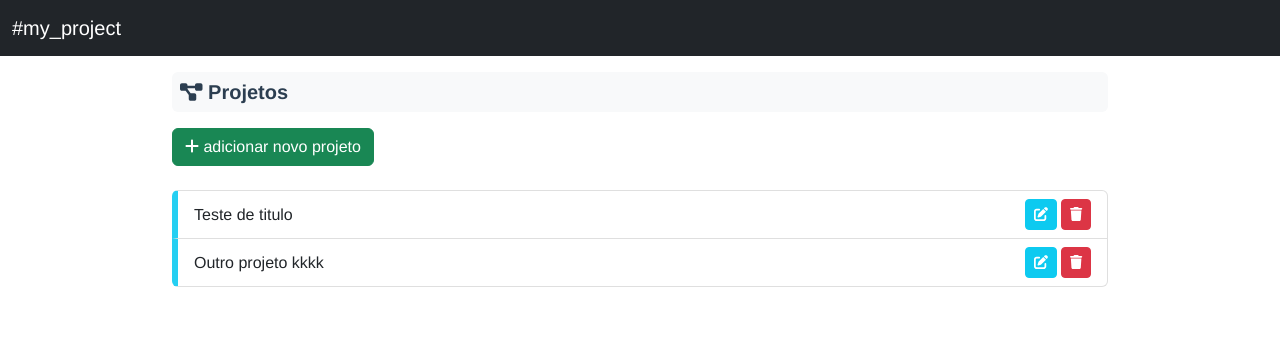
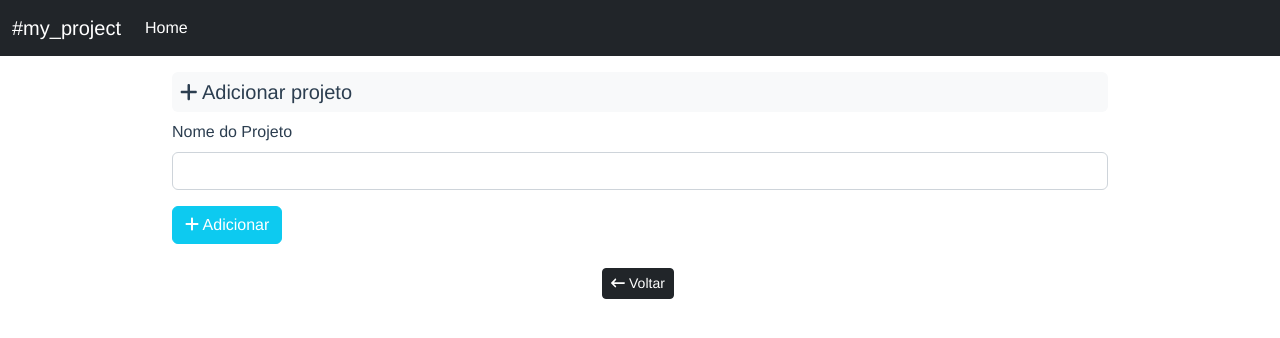
Before and after one commit to lfo1985/my-project-vue-js, a Vue app: page /#/adiciona-projeto in a window 1280 px wide. Shown: the top 338 px of the page. Built offline with nearby package versions, Linux system fonts and the light colour scheme.

Commit message:
Aplicação do VueRouter e criação dos métodos de CRUD

```diff
--- a/src/components/ContainerFluid.vue
+++ b/src/components/ContainerFluid.vue
@@ -1,18 +1,13 @@
 <template>
     <div class="container-fluid w-75 mt-3">
-        <ItensProjetos />
+        <router-view></router-view>
     </div>
 </template>
 
 <script>
 
-import ItensProjetos from '@/components/ItensProjetos';
-
 export default {
-  name: 'ContainerFluid',
-  components: {
-    ItensProjetos
-  }
+  name: 'ContainerFluid'
 }
 
 </script>
--- /dev/null
+++ b/src/components/FormProjeto.vue
@@ -0,0 +1,89 @@
+<template>
+    <div class="text-start">
+        <h5 class="bg-light d-block p-2 rounded">
+            <template v-if="this.$route.params.id">
+                <font-awesome-icon icon="pen-to-square" />
+                Editar
+            </template>
+            <template v-else>
+                <font-awesome-icon icon="plus" />
+                Adicionar
+            </template>
+            projeto
+        </h5>
+        <form class="text-start">
+            <div class="row">
+                <div class="col-md-12 mb-3">
+                    <label class="form-label">Nome do Projeto</label>
+                    <input v-model="editaProjeto.titulo" type="text" class="form-control">
+                </div>
+            </div>
+            <div class="row mb-4">
+                <div class="col-md-4">
+                    <button type="button" @click="salvar" class="btn btn-info text-white">
+                        <template v-if="getId()">
+                            <font-awesome-icon icon="pen-to-square" />
+                            Editar
+                        </template>
+                        <template v-else>
+                            <font-awesome-icon icon="plus" />
+                            Adicionar
+                        </template>
+                    </button>
+                </div>
+            </div>
+        </form>
+        <div class="text-center">
+            <router-link to="/" class="btn btn-sm btn-dark me-1 text-white">
+                <font-awesome-icon icon="arrow-left-long" />
+                Voltar
+            </router-link>
+        </div>
+    </div>
+</template>
+
+<script>
+
+export default {
+  name: 'FormProjeto',
+  data() {
+    return {
+        itensProjetos: [],
+        projeto: {},
+        editaProjeto: {}
+    }
+  },
+  methods: {
+    getId: function(){
+        return this.$route.params.id;
+    },
+    salvar: function(){
+        if(this.getId()){
+            // Nada a executar!
+        } else {
+            this.itensProjetos.push({
+                id: Math.floor(Math.random() * 100000),
+                titulo: this.editaProjeto.titulo
+            });
+        }
+        localStorage.setItem('projetos', JSON.stringify(this.itensProjetos));
+        this.$router.push('/');
+    }
+  },
+  mounted() {
+    var id = this.getId();
+    if(localStorage.getItem('projetos')){
+        this.itensProjetos = JSON.parse(localStorage.getItem('projetos'));
+    }
+    if(id){
+        var projeto = this.itensProjetos.filter(function(item){
+            return id == item.id;
+        });
+        if(projeto.length > 0){
+            this.editaProjeto = projeto[0];
+        }
+    }
+  }
+}
+
+</script>
--- a/src/components/ItensProjetos.vue
+++ b/src/components/ItensProjetos.vue
@@ -7,57 +7,64 @@
                 Projetos
             </b>
         </h5>
-        <button class="btn btn-success mt-2 mb-2">
-            <font-awesome-icon icon="plus" />
-            adicionar novo projeto
-        </button>
-        <ul class="list-group mt-3 mb-3">
+        <router-link to="/adiciona-projeto">
+            <button class="btn btn-success mt-2 mb-2">
+                <font-awesome-icon icon="plus" />
+                adicionar novo projeto
+            </button>
+        </router-link>
+        <ul v-if="itensProjetos.length > 0" class="list-group mt-3 mb-3">
             <li
-                v-for="projeto in projetos"
+                v-for="projeto in itensProjetos"
                 class="list-group-item d-flex align-items-center justify-content-between"
             >
                 {{  projeto.titulo  }}
                 <div class="d-flex">
-                    <button @click="editar(projeto)" class="btn btn-sm btn-info me-1 text-white">
+                    <router-link
+                        :to="{path: '/edita-projeto/'+projeto.id}"
+                        class="btn btn-sm btn-info me-1 text-white"
+                    >
                         <font-awesome-icon icon="pen-to-square" />
-                    </button>
+                    </router-link>
                     <button @click="apagar(projeto)" class="btn btn-sm btn-danger text-white">
                         <font-awesome-icon icon="trash" />
                     </button>
                 </div>
             </li>
         </ul>
+        <div v-else>
+            <small class="text-danger">Nenhum projeto encontrado!</small>
+        </div>
     </div>
 </template>
 
 <script>
 
+import projetos from '../data.js';
+
 export default {
     name: 'ItensProjetos',
     data() {
         return {
-            projetos: [
-                {
-                    id: 1,
-                    titulo: 'Teste de titulo'
-                },
-                {
-                    id: 2,
-                    titulo: 'Outro projeto kkkk'
-                }
-            ]
+            itensProjetos: projetos
         }
     },
     methods: {
-        editar: function(projeto){
-            return projeto;
+        getIndex: function(projeto){
+            return this.itensProjetos.findIndex(item => item.id == projeto.id);
         },
         apagar: function(projeto){
-            if(confirm('Deseja apagar este projeto?')){
-                return projeto;
+            if(confirm('Deseja apagar este registro?')){
+                this.itensProjetos.splice(this.getIndex(projeto), 1);
+                localStorage.setItem('projetos', JSON.stringify(this.itensProjetos));
             }
         }
     },
+    mounted(){
+        if(localStorage.getItem('projetos')){
+            this.itensProjetos = JSON.parse(localStorage.getItem('projetos'));
+        }
+    }
 }
 
 </script>
--- a/src/components/NavBar.vue
+++ b/src/components/NavBar.vue
@@ -7,7 +7,9 @@
         </button>
         <div class="collapse navbar-collapse" id="navbarNav">
           <ul class="navbar-nav">
-            <a class="nav-link text-white" href="#"></a>
+            <router-link to="/" class="nav-link text-white">
+              Home
+            </router-link>
           </ul>
         </div>
       </div>
--- /dev/null
+++ b/src/data.js
@@ -0,0 +1,3 @@
+export default [
+
+];
--- a/src/main.js
+++ b/src/main.js
@@ -1,5 +1,6 @@
 import { createApp } from 'vue';
 import App from './App.vue';
+import { createRouter, createWebHashHistory } from 'vue-router';
 
 import { library } from "@fortawesome/fontawesome-svg-core";
 import { FontAwesomeIcon } from "@fortawesome/vue-fontawesome";
@@ -7,6 +8,11 @@ import { faDiagramProject } from "@fortawesome/free-solid-svg-icons";
 import { faPenToSquare } from "@fortawesome/free-solid-svg-icons";
 import { faTrash } from "@fortawesome/free-solid-svg-icons";
 import { faPlus } from "@fortawesome/free-solid-svg-icons";
+import { faArrowLeftLong } from "@fortawesome/free-solid-svg-icons";
+import { faCheck } from "@fortawesome/free-solid-svg-icons";
+
+import ItensProjetos from '@/components/ItensProjetos';
+import FormProjeto from '@/components/FormProjeto'
 
 import "bootstrap/dist/css/bootstrap.min.css"
 import "bootstrap"
@@ -15,7 +21,32 @@ library.add(faDiagramProject);
 library.add(faPenToSquare);
 library.add(faTrash);
 library.add(faPlus);
+library.add(faArrowLeftLong);
+library.add(faCheck);
+
+const router = createRouter({
+    history: createWebHashHistory(),
+    routes: [
+        {
+            name: 'Home',
+            path: '/',
+            component: ItensProjetos
+        },
+        {
+            name: 'EditaProjeto',
+            path: '/edita-projeto/:id',
+            component: FormProjeto
+        },
+        {
+            name: 'AdicionaProjeto',
+            path: '/adiciona-projeto',
+            component: FormProjeto
+        }
+    ]
+
+});
 
 createApp(App)
     .component("font-awesome-icon", FontAwesomeIcon)
+    .use(router)
     .mount('#app');
```
Also changed, not shown: src/components/EditaProjeto.vue (deleted, +0 -13 lines).
